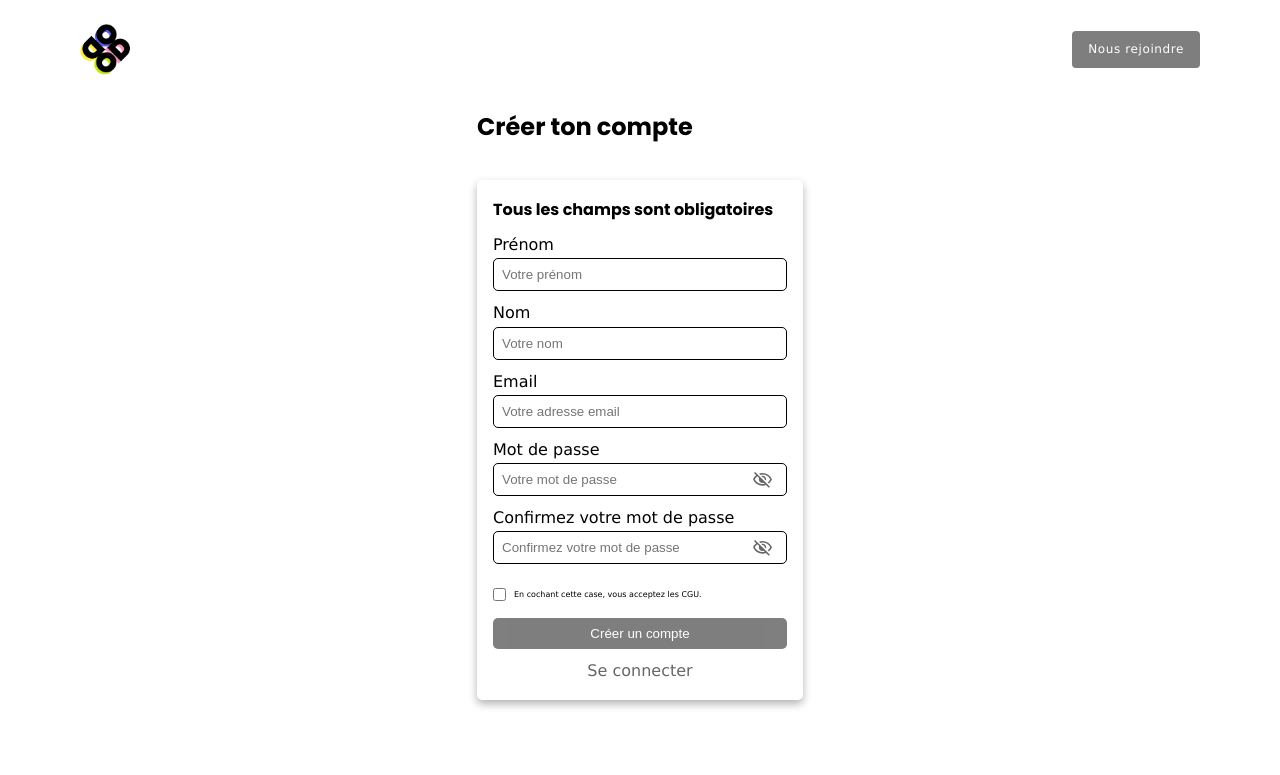
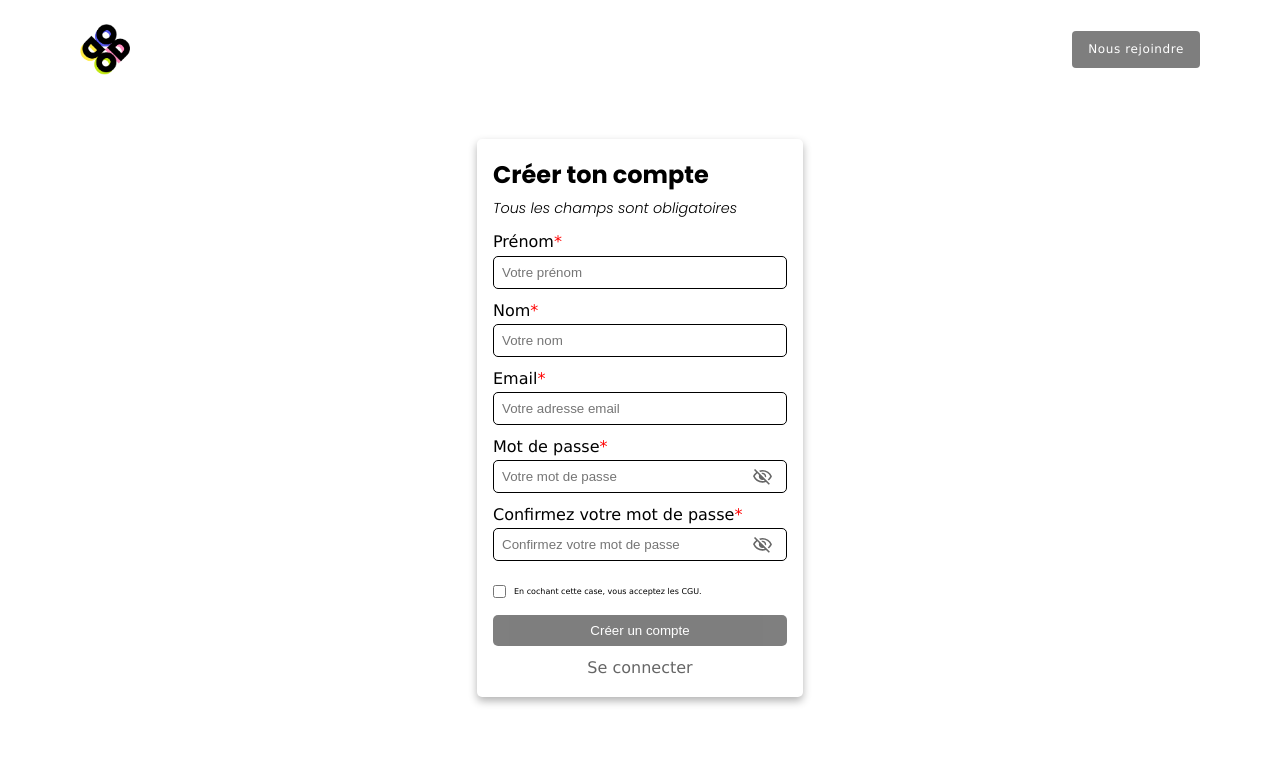
Before and after one commit to ChristopheBarth/Netflix-Challenge, a React (Vite) app in the folder client/: page /signup in a window 1280 px wide. Shown: the top 775 px of the page. Built offline with nearby package versions, Linux system fonts and the light colour scheme.

Commit message:
Form : OK

```diff
--- a/client/src/components/SignupForm.tsx
+++ b/client/src/components/SignupForm.tsx
@@ -47,9 +47,12 @@ export default function SignupForm({ user, handleChangeForm }: FormTypes) {
   return (
     <div className="signup-container">
       <form onSubmit={handleSubmit}>
+        <h1>Créer ton compte</h1>
         <h3>Tous les champs sont obligatoires</h3>
         <div className="form-group">
-          <label htmlFor="first_name">Prénom</label>
+          <label htmlFor="first_name">
+            Prénom<p>*</p>
+          </label>
           <input
             type="text"
             id="first_name"
@@ -61,7 +64,9 @@ export default function SignupForm({ user, handleChangeForm }: FormTypes) {
           />
         </div>
         <div className="form-group">
-          <label htmlFor="last_name">Nom</label>
+          <label htmlFor="last_name">
+            Nom<p>*</p>
+          </label>
           <input
             type="text"
             id="last_name"
@@ -73,7 +78,9 @@ export default function SignupForm({ user, handleChangeForm }: FormTypes) {
           />
         </div>
         <div className="form-group">
-          <label htmlFor="email">Email</label>
+          <label htmlFor="email">
+            Email<p>*</p>
+          </label>
           <input
             type="email"
             id="email"
@@ -85,8 +92,8 @@ export default function SignupForm({ user, handleChangeForm }: FormTypes) {
           />
         </div>
         <div className="form-group">
-          <label id="password" htmlFor="password">
-            Mot de passe
+          <label htmlFor="password">
+            Mot de passe<p>*</p>
           </label>
           <div className="password-input">
             <input
@@ -108,7 +115,9 @@ export default function SignupForm({ user, handleChangeForm }: FormTypes) {
           </div>
         </div>
         <div className="form-group">
-          <label htmlFor="confirmPassword">Confirmez votre mot de passe</label>
+          <label htmlFor="confirmPassword">
+            Confirmez votre mot de passe<p>*</p>
+          </label>
           <div className="password-input">
             <input
               type={confirmPassword ? "text" : "password"}
@@ -132,6 +141,7 @@ export default function SignupForm({ user, handleChangeForm }: FormTypes) {
           </div>
         </div>
         <div className="checkbox-container">
+          <label htmlFor="checkbox">
             <input
               type="checkbox"
               id="checkbox"
@@ -139,6 +149,7 @@ export default function SignupForm({ user, handleChangeForm }: FormTypes) {
               checked={checked}
               onChange={toggleCheck}
             />
+          </label>
           <p>En cochant cette case, vous acceptez les CGU.</p>
         </div>
         <button type="submit" disabled={!checked}>
--- a/client/src/pages/Signup.tsx
+++ b/client/src/pages/Signup.tsx
@@ -17,10 +17,7 @@ export default function Signup() {
 
   return (
     <section>
-      <div className="section-container">
-        <h1>Créer ton compte</h1>
-        <SignupForm user={user} handleChangeForm={handleChangeForm} />
-      </div>
+      <SignupForm user={user} handleChangeForm={handleChangeForm} />
     </section>
   );
 }
--- a/client/src/styles/signup.css
+++ b/client/src/styles/signup.css
@@ -2,12 +2,4 @@ section {
   display: flex;
   justify-content: center;
   margin-top: 2rem;
-  .section-container {
-    display: flex;
-    flex-direction: column;
-    align-items: flex-start;
-  }
-  h1 {
-    margin-left: 2rem;
-  }
 }
--- a/client/src/styles/signupForm.css
+++ b/client/src/styles/signupForm.css
@@ -13,13 +13,22 @@
     width: 326px;
   }
   h3 {
-    font-size: 1rem;
+    font-size: 0.9rem;
+    font-style: oblique;
+    font-weight: 300;
     margin-bottom: 0.5rem;
   }
   .form-group {
     display: flex;
     flex-direction: column;
     margin-bottom: 0.5rem;
+  }
+  label {
+    display: flex;
+    align-items: flex-start;
+  }
+  label > p {
+    color: red;
   }
   input {
     padding: 0.5rem;
@@ -39,16 +48,16 @@
   }
   .checkbox-container {
     display: flex;
-    align-items: center;
     margin: 1rem 0;
+  }
+  .checkbox-container > p {
+    font-size: 0.5rem;
+    color: var(--primary-color);
   }
   .check {
     width: auto;
     margin-right: 0.5rem;
     cursor: pointer;
-  }
-  p {
-    font-size: 0.5rem;
   }
   button {
     padding: 0.5rem;
```
Lines whose indentation alone changed are shown as unchanged.
